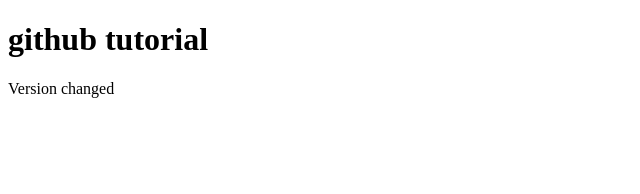
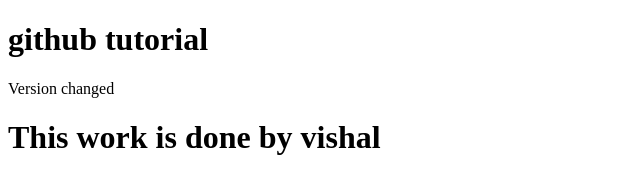
Before and after one commit to gitvishalp/login, a plain HTML site: page github.html in a window 1280 px wide. Shown: the whole page, without its empty margins (0-640 px from the left). Drawn offline with Linux system fonts and the light colour scheme.

Commit message:
line added

```diff
--- a/github.html
+++ b/github.html
@@ -9,5 +9,7 @@
     <h1>github tutorial</h1>
     <p>Version changed</p>
     <a href="google.com"></a>
+
+    <h1> This work is done by vishal</h1>
 </body>
 </html>
```
